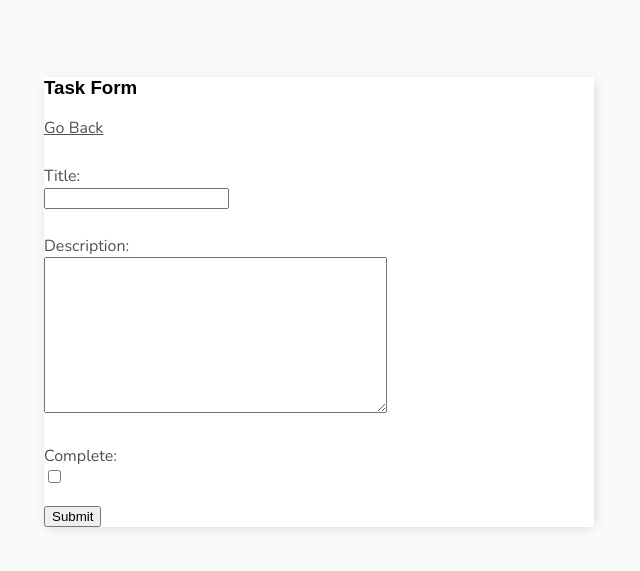
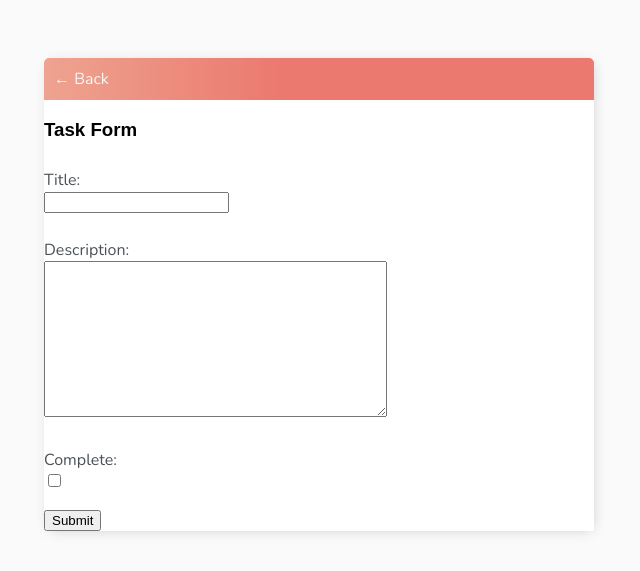
Before and after one commit to abhishekgupta3247/ToDo_List_App_Django, a Django app: page /task-create/ in a window 1280 px wide. Shown: the top 571 px of the page, without its empty margins (321-961 px from the left). Run offline with Django 4.2, Linux system fonts and the light colour scheme; a user stored in the database is signed in.

Commit message:
added bacl button icon in add task

```diff
--- a/base/templates/base/task_form.html
+++ b/base/templates/base/task_form.html
@@ -1,8 +1,15 @@
 {% extends 'base/main.html' %}
 {% block content %}
 
+
+<div class="header-bar">
+    <a href="{% url 'tasks' %}">&#8592; Back</a>
+    <!-- Go Back = &#8592; -->
+</div>
+
+
 <h3>Task Form</h3>
-<a href="{% url 'tasks' %}">Go Back</a>
+<!-- <a href="{% url 'tasks' %}">Go Back</a> -->
 
 <form method="POST" action="">
     <!-- protects from cross site forgery -->
```
